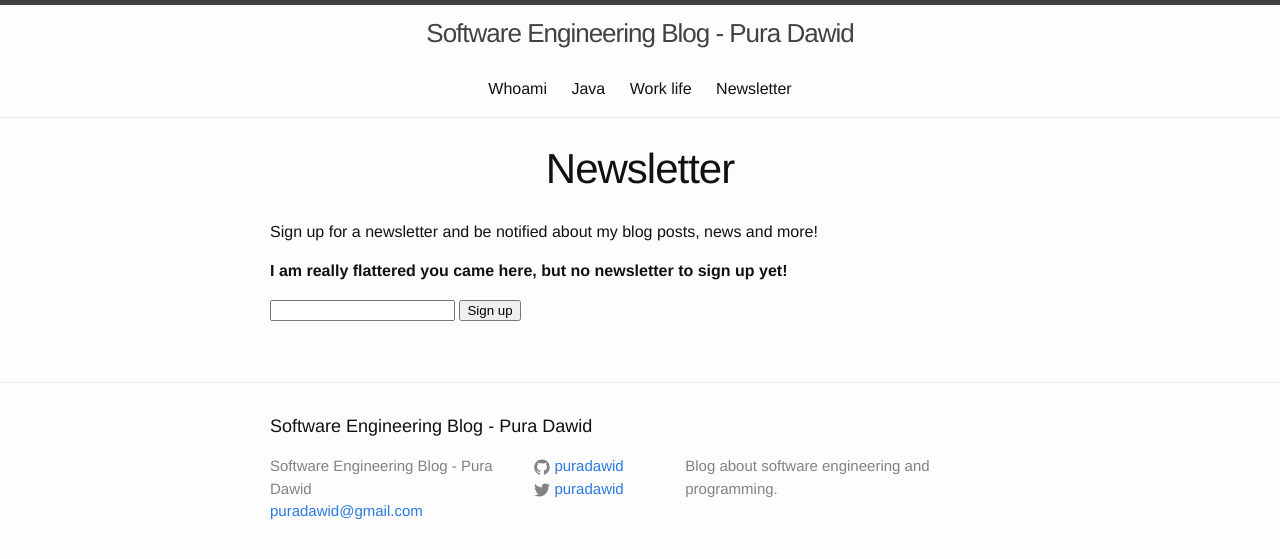
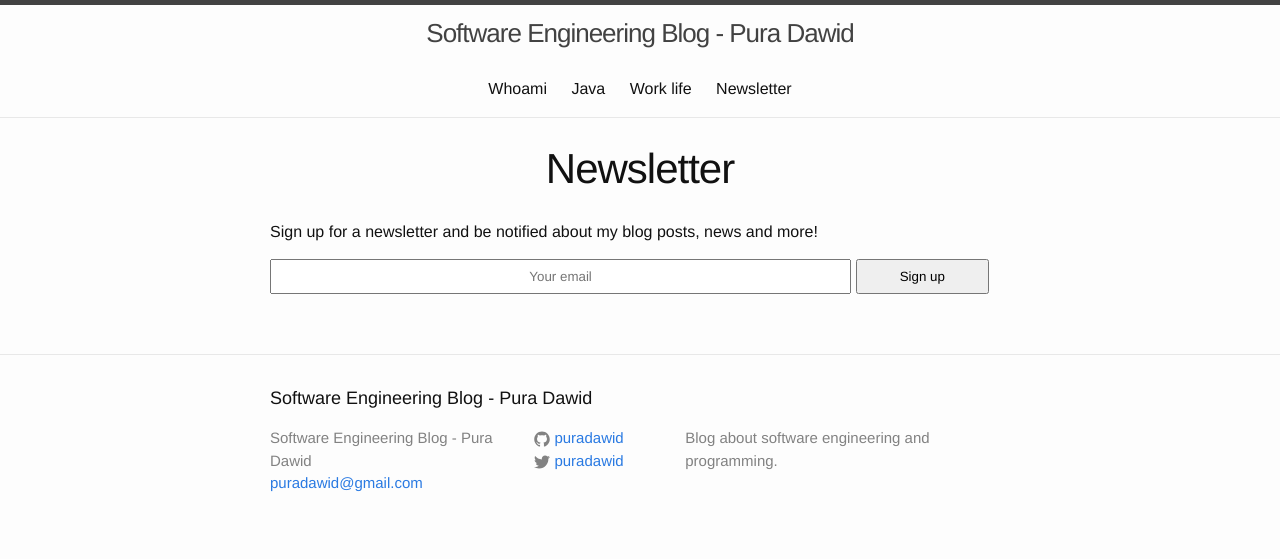
Before and after one commit to puradawid/puradawid.github.io, a Jekyll site: the page built from newsletter.md, in a window 1280 px wide. Shown: the top 559 px of the page. Built offline with Jekyll 4.4.1, drawn with Linux system fonts in a browser that asks for light colours.

Commit message:
Add newsletter option

```diff
--- /dev/null
+++ b/_includes/newsletter.html
@@ -0,0 +1,5 @@
+<form class="newsletter">
+  <input type="email" placeholder="Your email">
+  <input type="submit" value="Sign up">
+  <div class="thankyou">Thanks for subscribing! See you soon!</div>
+</form>
--- a/_includes/scripts.html
+++ b/_includes/scripts.html
@@ -1,3 +1,4 @@
 <script src="https://code.jquery.com/jquery-3.3.1.min.js"></script>
 <script src="/assets/js/plugins/newsletter/plugin.js"></script>
+<script src="/assets/js/plugins/newsletter/form.js"></script>
 <script src="/assets/js/main.js"></script>
--- a/_sass/_my_overrides.scss
+++ b/_sass/_my_overrides.scss
@@ -74,3 +74,40 @@
     text-align: center;
   }
 }
+
+form.newsletter {
+
+  text-align: left;
+
+  input {
+    padding: 8px 0;
+    font-family: "Helvetica Neue", Helvetica, Arial, sans-serif;
+  }
+
+  input[type="email"] {
+    width: 78%;
+
+    text-align: center;
+  }
+
+  input[type="submit"] {
+    width: 18%;
+  }
+
+  .thankyou {
+    display: none;
+    background-color: #90ee9047;
+    border: 1px solid #fafafa;
+    padding: 10px 5px;
+  }
+
+  &.done {
+    input {
+      display: none;
+    }
+
+    .thankyou {
+      display: block;
+    }
+  }
+}
--- a/assets/js/main.js
+++ b/assets/js/main.js
@@ -1,22 +1,5 @@
-var userContent =
-  '<div class="input"> '
-  +'<input class="form-control" type="text" placeholder="Your Email">'
-  +'</div>';
-
-var popup = $("html").jPopup({
-  // CSS class for popup parent container
-  popupParent : "gee-popup",
-
-  // top position in pixels to trigger the popup
-  scrollTopPx : 1500,
-
-  // CSS class for close button
-  popupCloseButton : ".popup-close-button",
-
-  // Custom popup content
-  heading : "Get extra information about software engineering",
-  paragraph : "Oh, my! You are reading my blog, thank you! Do you want to know more about being more productive and valueable software engineer? Sign up for a newsletter!",
-  userContent : userContent,
-  buttonText : 'Click me',
-  buttonClass : "btn btn-info btn-block btn-lg"
+$('.site-nav a.menu-icon').on('click', function () {
+  if (gtag) {
+    gtag('event', 'opened_mobile_menu', { event_category: "navigation" });
+  }
 });
--- /dev/null
+++ b/assets/js/plugins/newsletter/form.js
@@ -0,0 +1,12 @@
+$("form.newsletter").on("submit", function() {
+  if (gtag) gtag('event', 'subscribed_newsletter', { event_category: "newsletter" });
+  $.ajax({
+    url: "/signup",
+    method: "POST",
+    dataType: "text",
+    headers: { "Accept": "*/*" },
+    data: { email: $('.gee-popup .email').val() }
+  });
+  $('form').toggleClass('done');
+  return false;
+});
--- a/assets/js/plugins/newsletter/plugin.js
+++ b/assets/js/plugins/newsletter/plugin.js
@@ -1,8 +1,3 @@
-/*
-  @author: Ilyas karim <ilyas.datoo@gmail.com>
-  @date: 5/may/2016
-
-*/
 (function ($) {
 
   function hasNotSubsribedYet() {
@@ -17,71 +12,17 @@
     localStorage.setItem("newsletter", 0);
   }
 
-  setInterval(function(){
-    if (window.visualViewport && window.visualViewport.width) {
-      $(".navbar-brand").html($(document).width());
-     } else {
-      $(".navbar-brand").html($(document).width());
+  var hasPopuped = false;
+
+  $(window).on('scroll', function(event) {
+    var scrollValue = $(window).scrollTop();
+    if (scrollValue >= 500) {
+      if (!hasPopuped) {
+        hasPopuped = true;
+        if (gtag) {
+          gtag('event', 'scrolled_down', { event_category: "reading" });
+        }
+      }
     }
-  },10)
-  $.fn.jPopup = function (options) {
-    var settings = $.extend({
-      popupParent : "gee-popup",
-      scrollTopPx : 100,
-      popupCloseButton : ".popup-close-button",
-      heading : "heading - You can change",
-      paragraph : "You can change paragraph from options. You can also change the input into your own template",
-      buttonClass : "btn btn-info btn-block btn-lg",
-      // openPopup : "asd",
-      initThrough : function () {
-        $(window).on('scroll', function(event) {
-          var scrollValue = $(window).scrollTop();
-          if (scrollValue == settings.scrollTopPx || scrollValue > settings.scrollTopPx) {
-            // call the popup
-            if (hasPopuped == false) {
-              hasPopuped = true;
-              //$.fn.jPopup.openPopup(); //tur off because it's pissing off people
-              if (gtag) gtag('event', 'scrolled_down', { event_category: "reading" });
-            }
-          }
-        });
-      },
-      openPopup : function () { }
-    }, options);
-    var hasPopuped = false;
-    var scrollValue = $(window).scrollTop();
-    settings.initThrough();
-    $(".gee-popup .popup-title").html(settings.heading);
-    $(".gee-popup .paragraph").html(settings.paragraph);
-    $(".gee-popup .btn").addClass(settings.buttonClass);
-    $(".popup-close-button").click(function() {
-      closed();
-      if (gtag) gtag('event', 'closed_newsletter', { event_category: "newsletter" });
-      $('html').toggleClass('active-poup');
-      hasPopuped = true;
-    });
-    $("form").on("submit", function() {
-      subscribed();
-      if (gtag) gtag('event', 'subscribed_newsletter', { event_category: "newsletter" });
-      $.ajax({
-        url: "/signup",
-        method: "POST",
-        dataType: "text",
-        headers: { "Accept": "*/*" },
-        data: { email: $('.gee-popup .email').val() }
-      });
-      $('html').toggleClass('active-poup');
-      hasPopuped = true;
-      return false;
-    });
-  }
-  $.fn.jPopup.openPopup = function () {
-    if (gtag) gtag('event', 'open_newsletter', { event_category: "newsletter" });
-    if (window.visualViewport && window.visualViewport.width) {
-      $("html").addClass('active-poup');
-      $(".gee-popup").width(window.visualViewport.width);
-    } else {
-      $("html").addClass('active-poup');
-    }
-  }
-}(jQuery))
+  });
+}(jQuery));
--- a/newsletter.md
+++ b/newsletter.md
@@ -7,13 +7,4 @@ order: 3
 
 Sign up for a newsletter and be notified about my blog posts, news and more!
 
-**I am really flattered you came here, but no newsletter to sign up yet!**
-
-{::options parse_block_html="true" /}
-
-<form class="newsletter_signup">
-  <input type="email">
-  <input type="submit" value="Sign up">
-</form>
-
-{::options parse_block_html="false" /}
+{% include newsletter.html %}
```
